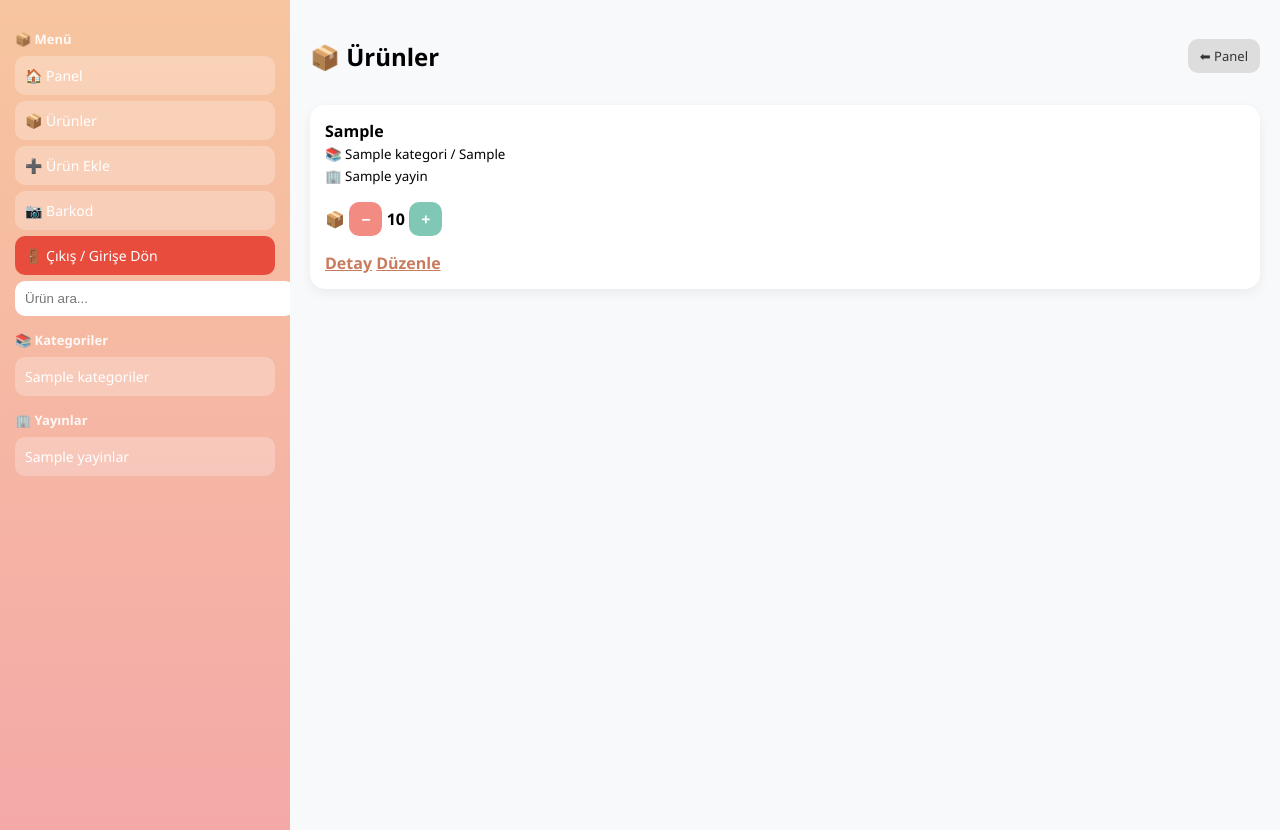
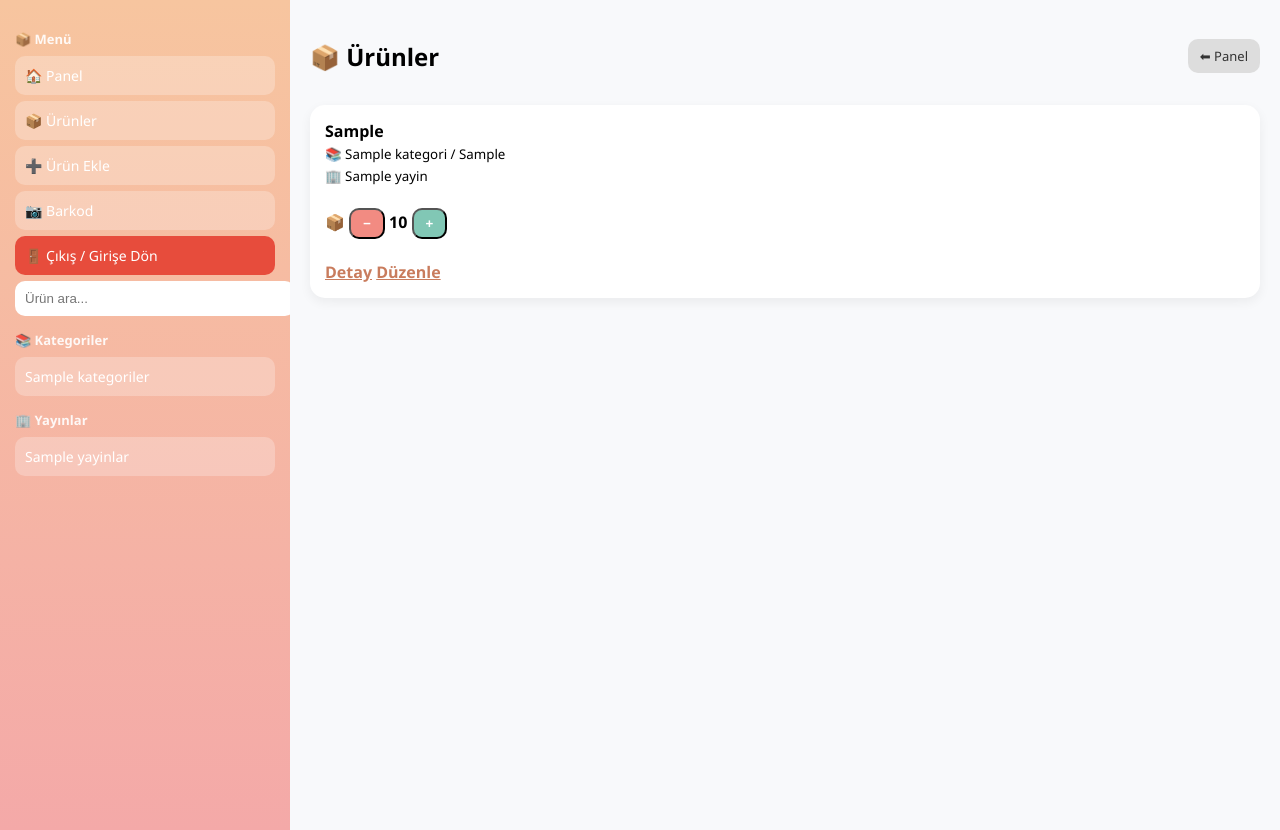
Before and after one commit to seleo1/joyness-stok, a Flask app: template templates/urunler.html in a window 1280 px wide. Run offline with Flask 3, Linux system fonts and the light colour scheme; the template is opened without the code that fills it: most values are stand-ins (such as "Sample title", 1, 10 or a date in 2020).

Commit message:
Update urunler.html

```diff
--- a/templates/urunler.html
+++ b/templates/urunler.html
@@ -155,11 +155,11 @@ body{
     <br><br>
 
     📦
-    <a class="btn btn-minus" onclick="stokDegistir({{u['id']}}, -1)">−</a>
+    <button class="btn btn-minus" onclick="stokDegistir({{u['id']}}, -1)">−</button>
 
-    <b id="stok-{{u['id']}}">{{u["stok"]}}</b>
+<b id="stok-{{u['id']}}">{{u["stok"]}}</b>
 
-    <a class="btn btn-plus" onclick="stokDegistir({{u['id']}}, 1)">+</a>
+<button class="btn btn-plus" onclick="stokDegistir({{u['id']}}, 1)">+</button>
 
     <br><br>
 
@@ -194,6 +194,28 @@ function ara(){
     }
 }
 </script>
+<script>
+function stokDegistir(id, degisim){
 
+    fetch("/stok-guncelle", {
+        method: "POST",
+        headers: {
+            "Content-Type": "application/json"
+        },
+        body: JSON.stringify({
+            id: Number(id),
+            degisim: Number(degisim)
+        })
+    })
+    .then(res => res.json())
+    .then(data => {
+        document.getElementById("stok-" + id).innerText = data.stok;
+    })
+    .catch(err => {
+        alert("Hata oluştu: " + err);
+    });
+
+}
+</script>
 </body>
 </html>
```
